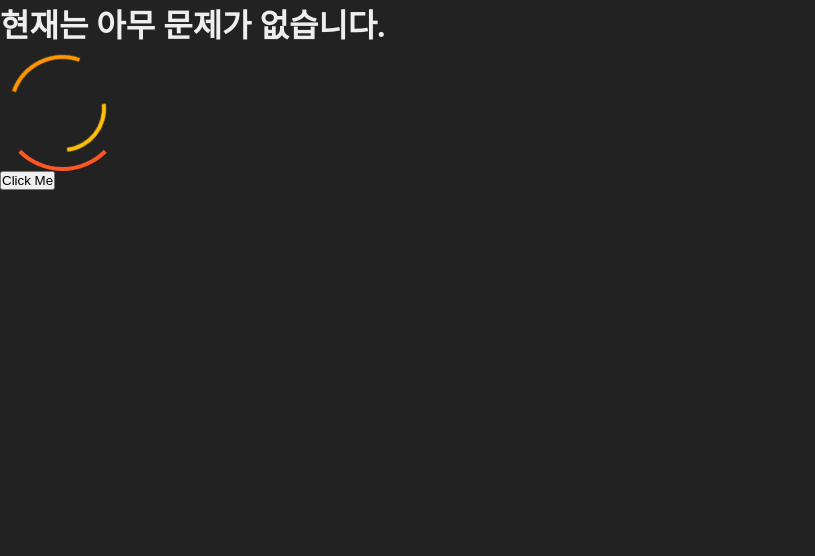
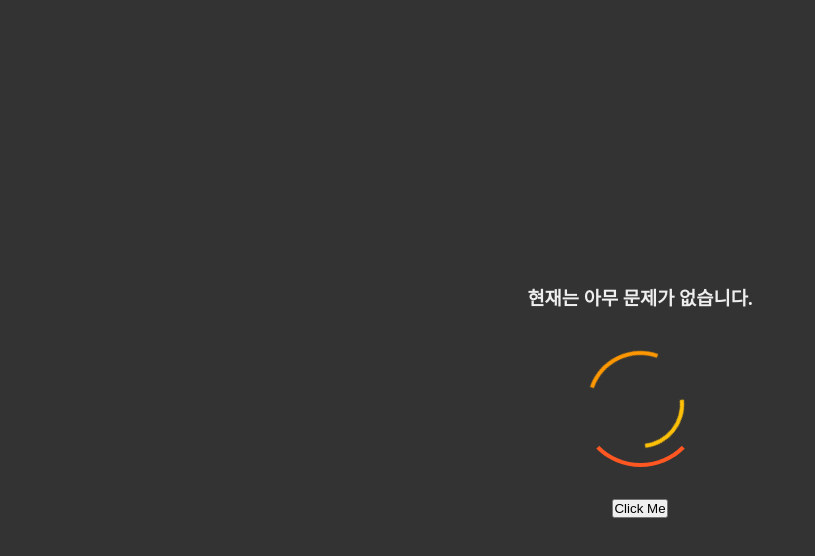
Before and after one commit to boltlessengineer/sedp, a website: page client/index.html in a window 1280 px wide. Shown: the whole page, without its empty margins (0-815 px from the left). Drawn offline with Linux system fonts and the light colour scheme.

Commit message:
[UPDATE] PWA app is now installable

```diff
--- a/client/index.html
+++ b/client/index.html
@@ -10,7 +10,7 @@
 </head>
 <body>
     <header>
-        <h1 id="textbox">현재는 아무 문제가 없습니다.</h1>
+        <h3 id="textbox">현재는 아무 문제가 없습니다.</h3>
     </header>
     <div class="triple-spinner">
     </div>
--- a/client/serviceWorker.js
+++ b/client/serviceWorker.js
@@ -15,7 +15,6 @@ self.addEventListener("push", (event) => {
     );
 });
 
-/*
 const staticAssets = ["./", "./style.css", "./index.js"];
 
 self.addEventListener("install", async (event) => {
@@ -50,6 +49,7 @@ async function newtorkFirst(req) {
         return await cache.match(req);
     }
 }
+/*
 
 self.addEventListener("push", (event) => {
     console.log("Push", event.data.text());
--- a/client/style.css
+++ b/client/style.css
@@ -5,8 +5,15 @@
 }
 
 body {
-    background-color: #222;
+    padding: 1rem;
+    background-color: #333;
     color: #eee;
+    display: flex;
+    flex-direction: column;
+    align-items: center;
+    justify-content: center;
+    gap: 2rem;
+    height: 100vh;
 }
 
 .hide {
```
Also changed, not shown: client/manifest.json.
